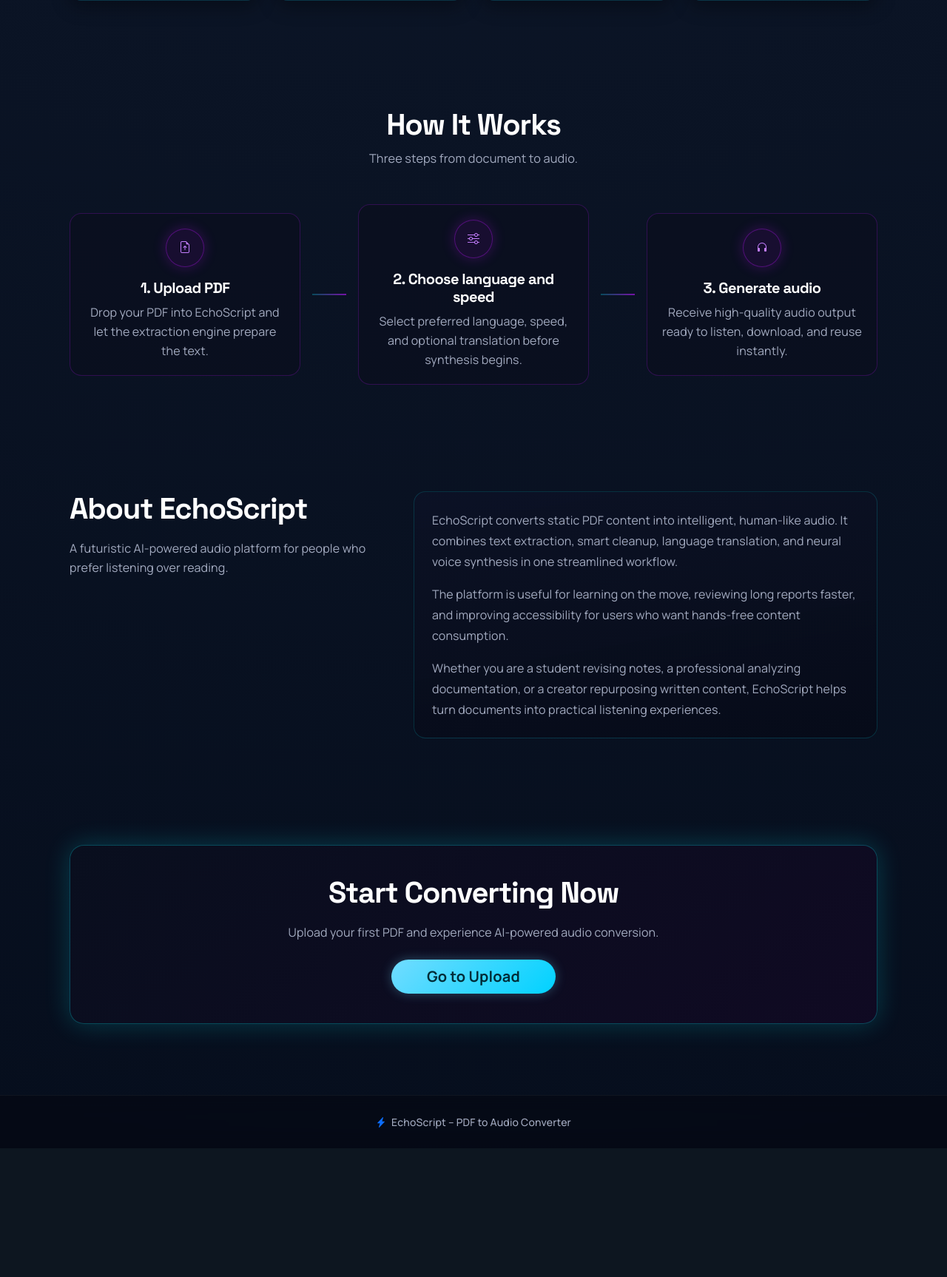
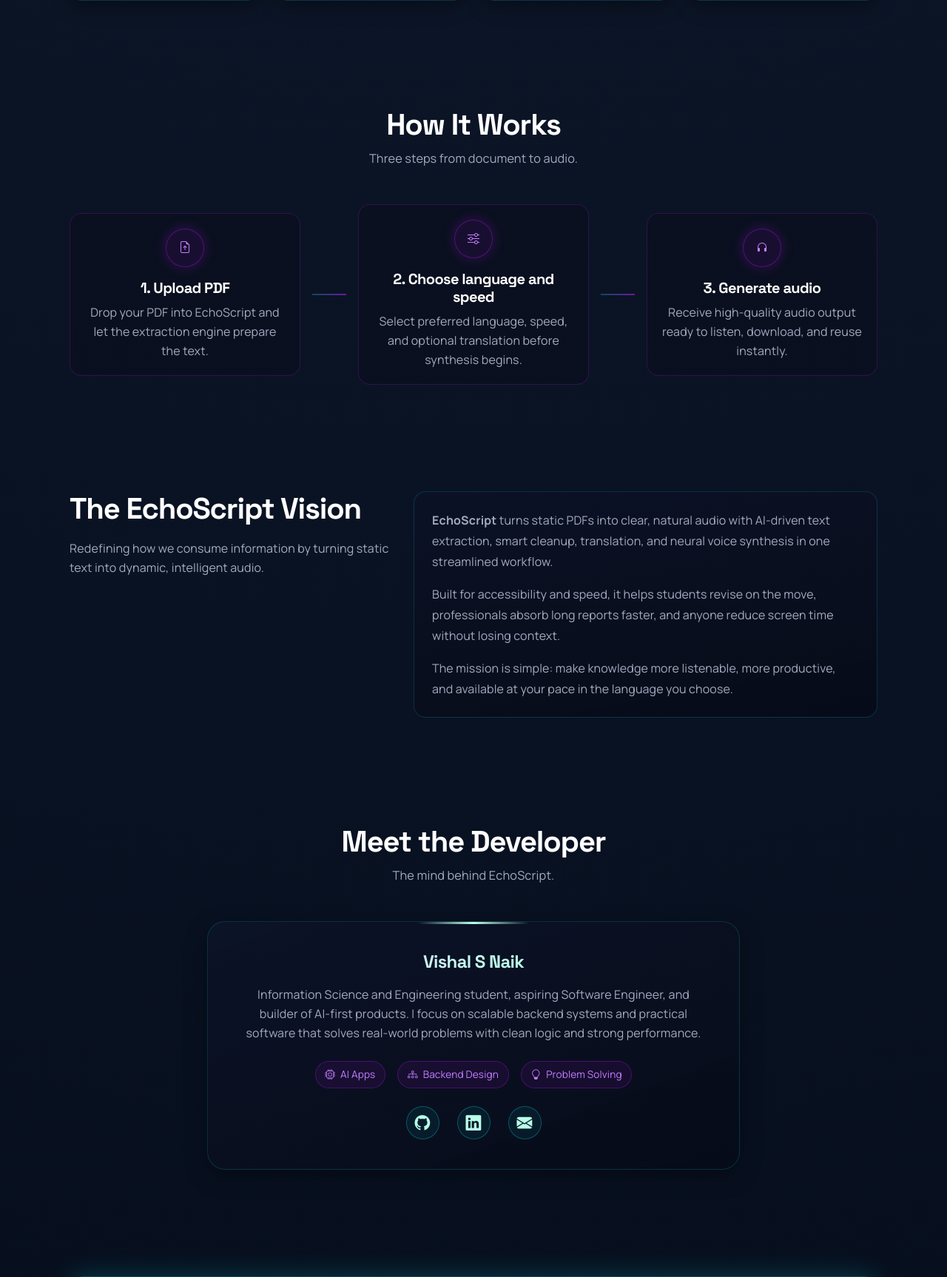
Before and after one commit to Vish-0806/EchoScript_PDF_to_Audio_Translator, a Flask app: page / in a window 1280 px wide. Shown: the part 1250-2976 px from the top of the page at 74% size. Before the commit the page ends 2802 px from the top, so only its background shows below. Run offline with Flask 3, Linux system fonts and the light colour scheme.

Commit message:
Updated My website UI

```diff
--- a/static/style.css
+++ b/static/style.css
@@ -291,3 +291,20 @@ footer {
         grid-template-columns: 1fr;
     }
 }
+
+.developer-credit {
+    opacity: 0.72;
+    letter-spacing: 0.02em;
+    font-size: 0.82rem;
+    color: var(--text-secondary);
+    text-shadow: 0 0 10px rgba(0, 243, 255, 0.08);
+}
+
+.hover-glow {
+    transition: color 0.3s ease, text-shadow 0.3s ease;
+}
+
+.hover-glow:hover {
+    color: var(--neon-cyan) !important;
+    text-shadow: 0 0 10px rgba(0, 243, 255, 0.32);
+}
--- a/templates/base.html
+++ b/templates/base.html
@@ -34,7 +34,10 @@
                         <a class="nav-link px-3 py-2 rounded-3 nav-hover transition-all" href="{{ url_for('upload') }}">Upload</a>
                     </li>
                     <li class="nav-item">
-                        <a class="nav-link px-3 py-2 rounded-3 nav-hover transition-all" href="/#about">About Me</a>
+                        <a class="nav-link px-3 py-2 rounded-3 nav-hover transition-all" href="/#about">The EchoScript Vision</a>
+                    </li>
+                    <li class="nav-item">
+                        <a class="nav-link px-3 py-2 rounded-3 nav-hover transition-all" href="/#developer">Built By</a>
                     </li>
                 </ul>
             </div>
@@ -50,10 +53,10 @@
     </main>
 
     <!-- Footer -->
-    <footer class="py-4 mt-auto border-top border-secondary border-opacity-10">
+    <footer class="py-3 mt-auto border-top border-secondary border-opacity-10">
         <div class="container text-center">
-            <p class="mb-0 text-secondary small fw-medium">
-                <i class="bi bi-lightning-charge-fill text-primary me-1"></i> EchoScript – PDF to Audio Converter
+            <p class="mb-0 small developer-credit">
+                Built by <a href="https://github.com/Vish-0806" target="_blank" rel="noopener noreferrer" class="text-decoration-none text-muted hover-glow">Vish-0806</a>
             </p>
         </div>
     </footer>
--- a/templates/index.html
+++ b/templates/index.html
@@ -109,23 +109,49 @@
     <div class="container">
         <div class="row g-4 align-items-start">
             <div class="col-lg-5 reveal-on-scroll">
-                <h2 class="display-6 fw-bold mb-3">About EchoScript</h2>
-                <p class="text-secondary mb-0">A futuristic AI-powered audio platform for people who prefer listening over reading.</p>
+                <h2 class="display-6 fw-bold mb-3">The EchoScript Vision</h2>
+                <p class="text-secondary mb-0">Redefining how we consume information by turning static text into dynamic, intelligent audio.</p>
             </div>
             <div class="col-lg-7 reveal-on-scroll reveal-delay-1">
                 <div class="about-panel">
                     <p>
-                        EchoScript converts static PDF content into intelligent, human-like audio. It combines text extraction, smart cleanup,
-                        language translation, and neural voice synthesis in one streamlined workflow.
+                        <strong>EchoScript</strong> turns static PDFs into clear, natural audio with AI-driven text extraction, smart cleanup, translation, and neural voice synthesis in one streamlined workflow.
                     </p>
                     <p>
-                        The platform is useful for learning on the move, reviewing long reports faster, and improving accessibility for users who
-                        want hands-free content consumption.
+                        Built for accessibility and speed, it helps students revise on the move, professionals absorb long reports faster, and anyone reduce screen time without losing context.
                     </p>
                     <p class="mb-0">
-                        Whether you are a student revising notes, a professional analyzing documentation, or a creator repurposing written content,
-                        EchoScript helps turn documents into practical listening experiences.
+                        The mission is simple: make knowledge more listenable, more productive, and available at your pace in the language you choose.
                     </p>
+                </div>
+            </div>
+        </div>
+    </div>
+</section>
+
+<section id="developer" class="landing-section section-developer">
+    <div class="container">
+        <div class="section-heading text-center reveal-on-scroll">
+            <h2 class="display-6 fw-bold mb-2">Meet the Developer</h2>
+            <p class="text-secondary mb-0">The mind behind EchoScript.</p>
+        </div>
+        <div class="row justify-content-center mt-5">
+            <div class="col-lg-8 reveal-on-scroll reveal-delay-1">
+                <div class="developer-card text-center">
+                    <h3 class="h4 mb-3 text-gradient">Vishal S Naik</h3>
+                    <p class="text-secondary mb-4">
+                        Information Science and Engineering student, aspiring Software Engineer, and builder of AI-first products. I focus on scalable backend systems and practical software that solves real-world problems with clean logic and strong performance.
+                    </p>
+                    <div class="developer-focus d-flex justify-content-center gap-3 flex-wrap mb-4">
+                        <span class="focus-badge"><i class="bi bi-cpu me-1"></i> AI Apps</span>
+                        <span class="focus-badge"><i class="bi bi-diagram-3 me-1"></i> Backend Design</span>
+                        <span class="focus-badge"><i class="bi bi-lightbulb me-1"></i> Problem Solving</span>
+                    </div>
+                    <div class="developer-socials d-flex justify-content-center gap-4">
+                        <a href="https://github.com/Vish-0806" target="_blank" rel="noopener noreferrer" class="social-icon" aria-label="GitHub"><i class="bi bi-github"></i></a>
+                        <a href="https://www.linkedin.com/in/vishal-s-naik-b511533a8/" target="_blank" rel="noopener noreferrer" class="social-icon" aria-label="LinkedIn"><i class="bi bi-linkedin"></i></a>
+                        <a href="mailto:vishalsnaik27@gmail.com" class="social-icon" aria-label="Email"><i class="bi bi-envelope-fill"></i></a>
+                    </div>
                 </div>
             </div>
         </div>
@@ -428,6 +454,58 @@
         }
     }
 
+    .developer-card {
+        padding: 2.5rem;
+        border-radius: 1.5rem;
+        background: linear-gradient(160deg, rgba(13, 20, 41, 0.82), rgba(7, 11, 24, 0.9));
+        border: 1px solid rgba(0, 243, 255, 0.15);
+        box-shadow: 0 8px 30px rgba(0, 0, 0, 0.4);
+        position: relative;
+        overflow: hidden;
+    }
+
+    .developer-card::before {
+        content: '';
+        position: absolute;
+        top: 0; left: 50%;
+        transform: translateX(-50%);
+        width: 150px;
+        height: 3px;
+        background: linear-gradient(90deg, transparent, var(--neon-cyan), transparent);
+    }
+
+    .focus-badge {
+        font-size: 0.85rem;
+        padding: 0.4rem 0.8rem;
+        border-radius: 99px;
+        background: rgba(188, 19, 254, 0.08);
+        border: 1px solid rgba(188, 19, 254, 0.3);
+        color: var(--neon-purple);
+    }
+
+    .social-icon {
+        display: inline-flex;
+        align-items: center;
+        justify-content: center;
+        width: 45px;
+        height: 45px;
+        border-radius: 50%;
+        background: rgba(0, 243, 255, 0.06);
+        border: 1px solid rgba(0, 243, 255, 0.28);
+        color: var(--neon-cyan);
+        font-size: 1.3rem;
+        box-shadow: 0 0 0 rgba(0, 243, 255, 0);
+        transition: all 0.3s ease;
+    }
+
+    .social-icon:hover {
+        background: rgba(0, 243, 255, 0.16);
+        border-color: rgba(0, 243, 255, 0.52);
+        color: #fff;
+        transform: translateY(-4px);
+        box-shadow: 0 8px 24px rgba(0, 243, 255, 0.34), 0 0 22px rgba(188, 19, 254, 0.22);
+    }
+
     @media (max-width: 576px) {
         .hero-subtitle {
             font-size: 1.1rem;
```
